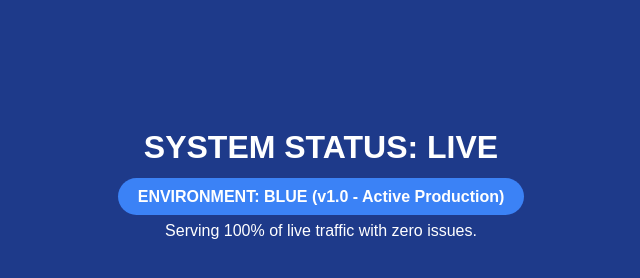
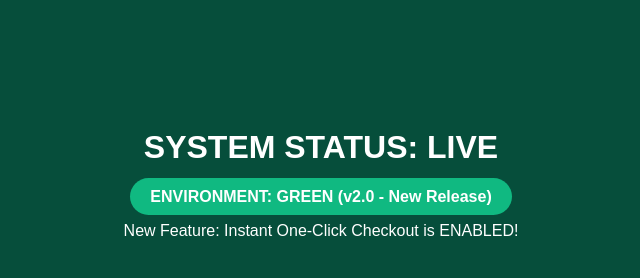
Before and after one commit to jarvis-ctrl69/blue-green, a plain HTML site: page index.html in a window 1280 px wide. Shown: the whole page, without its empty margins (319-959 px from the left). Drawn offline with Linux system fonts and the light colour scheme.

Commit message:
upgraded to green with instant checkout

```diff
--- a/index.html
+++ b/index.html
@@ -2,10 +2,10 @@
 <html>
 
 <head>
-    <title>Production System - BLUE</title>
+    <title>Production System - GREEN</title>
     <style>
         body {
-            background: #1e3a8a;
+            background: #064e3b;
             color: white;
             font-family: sans-serif;
             text-align: center;
@@ -13,7 +13,7 @@
         }
 
         .badge {
-            background: #3b82f6;
+            background: #10b981;
             padding: 10px 20px;
             border-radius: 20px;
             font-weight: bold;
@@ -23,8 +23,8 @@
 
 <body>
     <h1>SYSTEM STATUS: LIVE</h1>
-    <p><span class="badge">ENVIRONMENT: BLUE (v1.0 - Active Production)</span></p>
-    <p>Serving 100% of live traffic with zero issues.</p>
+    <p><span class="badge">ENVIRONMENT: GREEN (v2.0 - New Release)</span></p>
+    <p>New Feature: Instant One-Click Checkout is ENABLED!</p>
 </body>
 
 </html>
```
